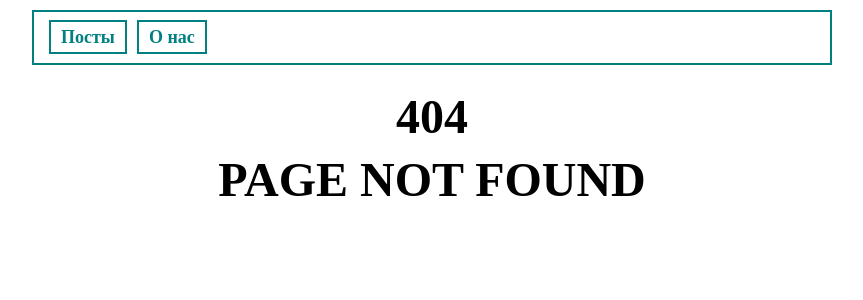
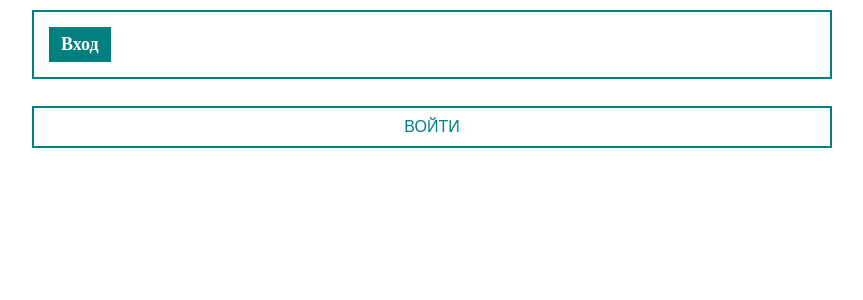
Before and after one commit to D3ncay/React, a React (Create React App) app: page /login in a window 1280 px wide. Before the commit this address led to /not-found. Shown: the top 300 px of the page, without its empty margins (208-1071 px from the left). Built offline with nearby package versions, Linux system fonts and the light colour scheme.

Commit message:
private/public routers

```diff
--- a/src/App.js
+++ b/src/App.js
@@ -1,14 +1,27 @@
 import "./styles/App.css";
-import React from "react";
+import React, { useEffect, useState } from "react";
 import NavBar from "./components/NavBar";
 import AppRouter from "./components/AppRouter";
+import { AuthContext } from "./context/index";
 
 function App() {
+  const [isAuth, setIsAuth] = useState(false);
+  const [isLoading, setIsLoading] = useState(true);
+
+  useEffect(() => {
+    if (localStorage.getItem("auth")) {
+      setIsAuth(true);
+    }
+    setIsLoading(false);
+  }, []);
+
   return (
-    <div className="wrapper">
-      <NavBar />
-      <AppRouter/>
-    </div>
+    <AuthContext.Provider value={{ isAuth, setIsAuth, isLoading }}>
+      <div className="wrapper">
+        <NavBar />
+        <AppRouter />
+      </div>
+    </AuthContext.Provider>
   );
 }
 
--- a/src/components/AppRouter.jsx
+++ b/src/components/AppRouter.jsx
@@ -1,20 +1,22 @@
-import React from "react";
+import React, { useContext } from "react";
 import { Route } from "react-router-dom";
-import Posts from "./../pages/Posts";
-import About from "./../pages/About";
-import Error from "./../pages/Error";
-import { Navigate } from "react-router-dom";
 import { Routes } from "react-router-dom";
-import PostIdPage from "./../pages/PostIdPage";
+import { publicRoutes } from "../router";
+import { privateRoutes } from "./../router/index";
+import { AuthContext } from "./../context/index";
 
 const AppRouter = () => {
+  const { isAuth, isLoading } = useContext(AuthContext);
+  console.log(isAuth)
+  if(isLoading){
+    return <h1>Загрузка...</h1>
+  }
+
   return (
     <Routes>
-      <Route element={<Posts />} path="posts"/>
-      <Route element={<PostIdPage />} path="posts/:postId" />
-      <Route element={<About />} path="about" />
-      <Route element={<Error />} path="not-found" />
-      <Route path="*" element={<Navigate to="not-found" replace />} />
+      {isAuth
+        ? privateRoutes.map((route) => <Route key={route.path} {...route} />)
+        : publicRoutes.map((route) => <Route key={route.path} {...route} />)}
     </Routes>
   );
 };
--- a/src/components/NavBar.jsx
+++ b/src/components/NavBar.jsx
@@ -1,17 +1,34 @@
-import React from "react";
-import { NavLink } from "react-router-dom";
+import React, { useContext } from "react";
+import { NavLink, useNavigate } from "react-router-dom";
+import { AuthContext } from "./../context/index";
+import MyButton from "./UI/button/MyButton";
 
 const NavBar = () => {
+  const { isAuth, setIsAuth } = useContext(AuthContext);
+  const navigate = useNavigate();
+
+  const logout = () => {
+    setIsAuth(false);
+    localStorage.removeItem("auth");
+    navigate("login");
+  };
   return (
     <div className="navbar">
       <ul>
+        {isAuth && (
+          <>
             <li>
-          {" "}
                <NavLink to="posts"> Посты </NavLink>
             </li>
             <li>
               <NavLink to="about">О нас</NavLink>
             </li>
+            <li>
+              <MyButton onClick={logout}>Выход</MyButton>
+            </li>
+          </>
+        )}
+        <li>{!isAuth && <NavLink to="login">Вход</NavLink>}</li>
       </ul>
     </div>
   );
--- /dev/null
+++ b/src/context/index.js
@@ -0,0 +1,5 @@
+
+import { createContext } from 'react';
+
+
+export const AuthContext = createContext(null);
--- /dev/null
+++ b/src/pages/Login.jsx
@@ -0,0 +1,26 @@
+import React from "react";
+import MyButton from "../components/UI/button/MyButton";
+import { useContext } from "react";
+import { AuthContext } from "./../context/index";
+import { useNavigate } from "react-router-dom";
+
+const Login = () => {
+  const { isAuth, setIsAuth } = useContext(AuthContext);
+  const navigate = useNavigate();
+
+  const login = (e) => {
+    e.preventDefault();
+    setIsAuth(true);
+    navigate("/posts");
+    localStorage.setItem("auth", true);
+  };
+  return (
+    <div>
+      <form onSubmit={login}>
+        <MyButton> Войти </MyButton>
+      </form>
+    </div>
+  );
+};
+
+export default Login;
--- /dev/null
+++ b/src/router/index.js
@@ -0,0 +1,45 @@
+
+import Posts from './../pages/Posts';
+import { Navigate } from 'react-router-dom';
+import Error from './../pages/Error';
+import About from './../pages/About';
+import PostIdPage from './../pages/PostIdPage';
+import Login from './../pages/Login';
+
+export const privateRoutes = [
+    {
+        path: 'posts',
+        element: <Posts />
+    },
+    {
+        path: 'posts/:postId',
+        element: <PostIdPage />
+    },
+    {
+        path: 'about',
+        element: <About />
+    },
+    {
+        path: 'not-found',
+        element: <Error />
+    },
+    {
+        path: '*',
+        element: <Navigate to="not-found" replace />
+    },
+]
+
+export const publicRoutes = [
+    {
+        path: 'login',
+        element: <Login/>
+    },
+    {
+        path: 'about',
+        element: <About />
+    },
+    {
+        path: '*',
+        element: <Navigate to="login" replace />
+    },
+]
--- a/src/styles/App.css
+++ b/src/styles/App.css
@@ -127,11 +127,11 @@ input, select{
      border: 2px solid teal;
     margin-top: 10px;
 }
-.navbar ul{
+.navbar ul, .navbar li{
     display: flex;
 }
 
-.navbar a{
+.navbar a, .navbar button{
     list-style: none;
     margin-right: 10px;
     font-weight: bold;
@@ -139,11 +139,17 @@ input, select{
     color: teal;
     padding: 5px 10px;
     text-decoration: none;
-      border: 2px solid teal;
+    border: 2px solid teal;
 }
-.navbar a:hover{
+.navbar button{
+    margin-top: 0;
+    margin-bottom: 0;
+    text-transform: unset;
+}
+.navbar a:hover, .navbar button:hover{
     opacity: 0.8;
     cursor: pointer;
+    background-color: transparent;
 }
 
 .navbar a.active{
@@ -201,3 +207,9 @@ input, select{
 .comment-body{
     color: black;
 }
+
+.post__btns{
+    display: flex;
+    flex-direction: column;
+    margin-left: auto;
+}
```
Also changed, not shown: src/index.js (+6 -3 lines). Lines whose indentation alone changed are shown as unchanged.
